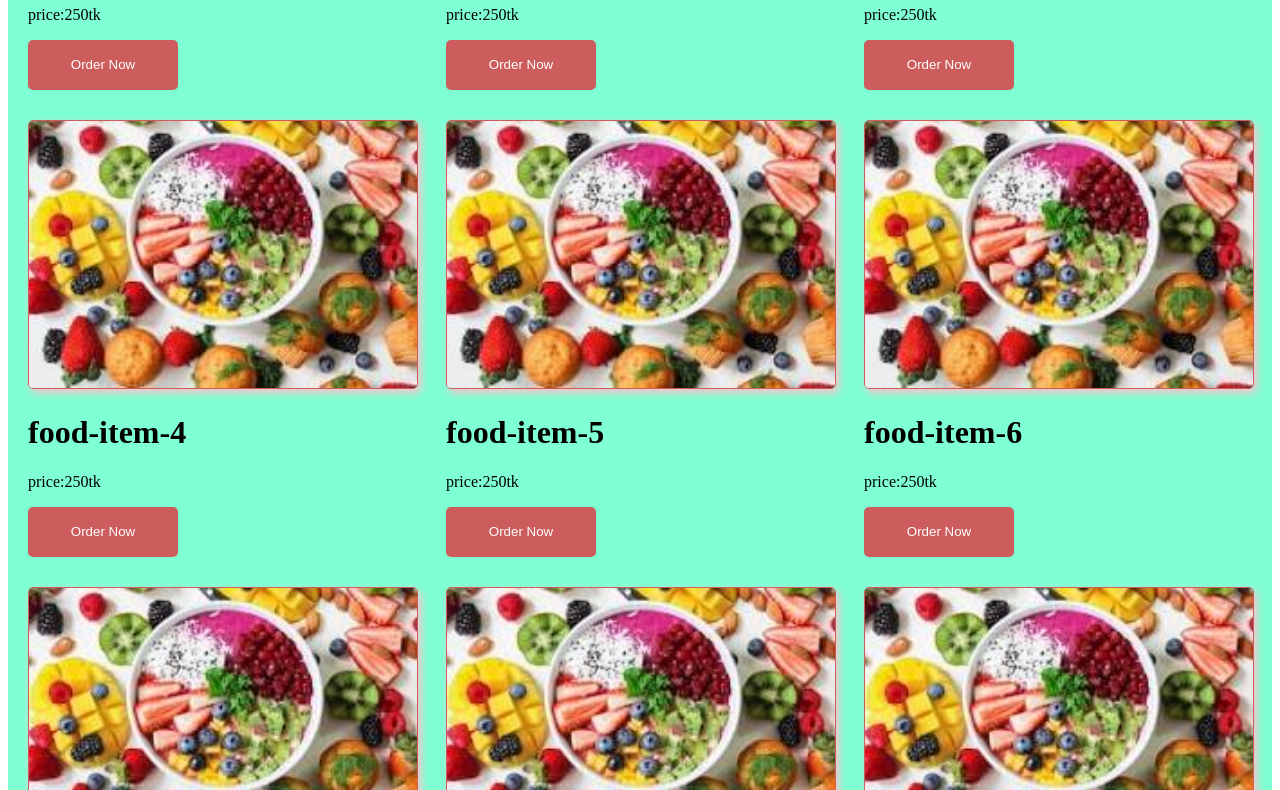
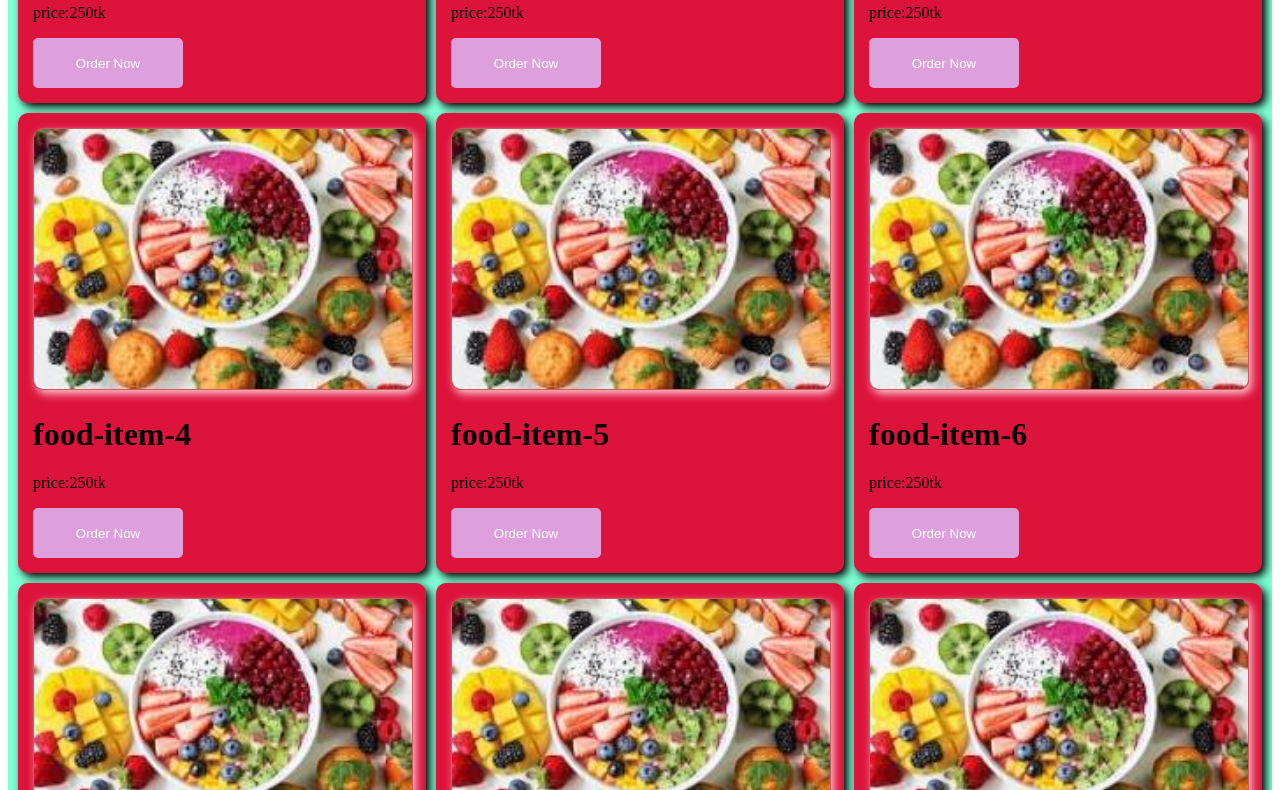
Before and after one commit to HridayMahmud/responsive-images, a plain HTML site: page index.html in a window 1280 px wide. Shown: the part 442-1232 px from the top of the page. Drawn offline with Linux system fonts and the light colour scheme.

Commit message:
bg-color-and-box-shadow-added

```diff
--- a/index.html
+++ b/index.html
@@ -20,7 +20,7 @@
         padding: 5px;
         border: 0;
         border-radius: 5px;
-        background-color: indianred;
+        background-color: plum;
         color: white;
         height: 50px;
         transition:0.5s;
@@ -30,12 +30,15 @@
        background-color:chocolate;
     }
     .food{
-        padding:10px;
+        padding:15px;
+        box-shadow: 4px 4px 8px black;
+        border-radius: 10px;
+        background-color:crimson;
     }
     .food img{
         width:100%;
 
-        border-radius: 5px;
+        border-radius: 10px;
         box-shadow: 3px 4px 8px pink;
         border: 1px solid indianred;
     }
```
